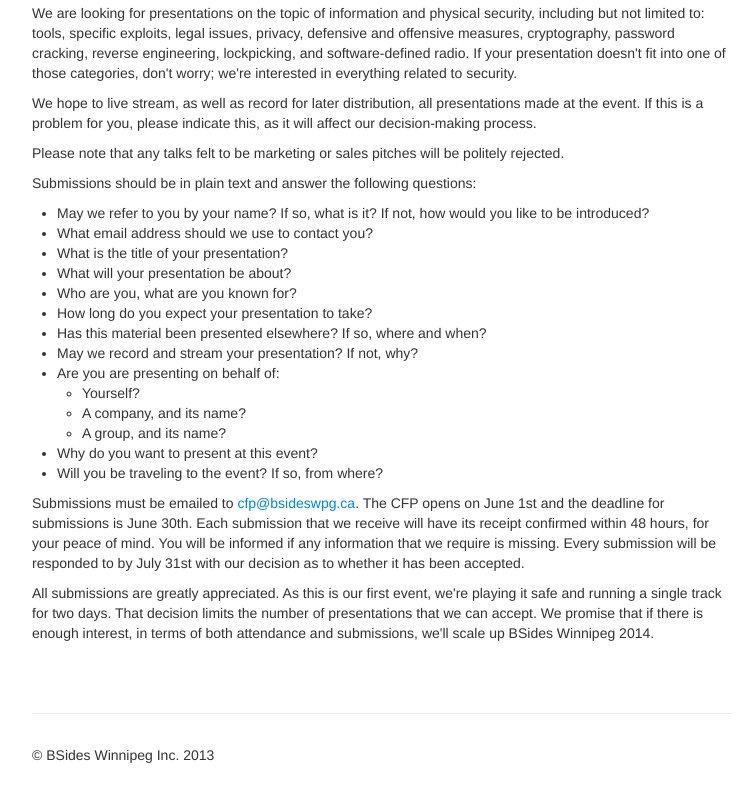
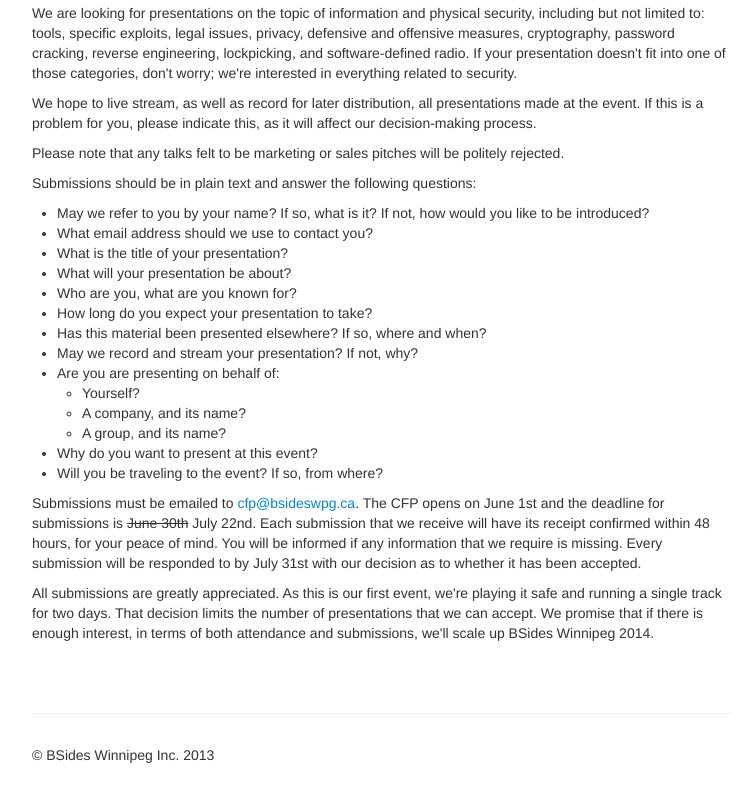
Before and after one commit to BenRogersWPG/bsideswpg.ca, a plain HTML site: page cfp.html in a window 1280 px wide. Shown: the part 513-1314 px from the top of the page, without its empty margins (258-1014 px from the left). Drawn offline with Linux system fonts and the light colour scheme.

Commit message:
Changed CFP deadline on website

```diff
--- a/cfp.html
+++ b/cfp.html
@@ -187,8 +187,9 @@
 
 	  <p>Submissions must be emailed
 	    to <a href="mailto:cfp@bsideswpg.ca">cfp@bsideswpg.ca</a>. The CFP
-	    opens on June 1st and the deadline for submissions is June
-	    30th. Each submission that we receive will have its receipt
+	    opens on June 1st and the deadline for submissions is <del>June
+	    30th</del> July 22nd.
+	    Each submission that we receive will have its receipt
 	    confirmed within 48 hours, for your peace of mind. You will be
 	    informed if any information that we require is missing. Every
 	    submission will be responded to by July 31st with our decision as to
```
Also changed, not shown: 1 other file.
